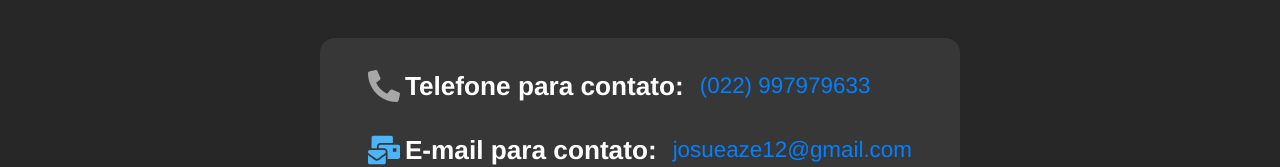
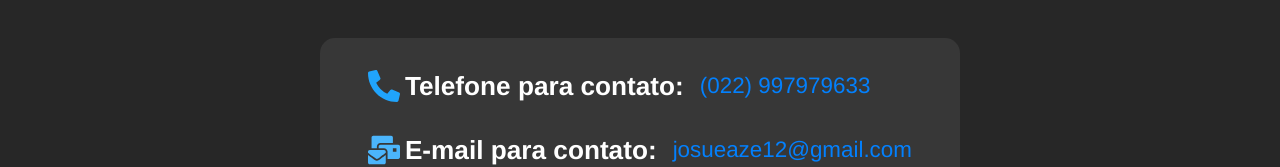
Before and after one commit to Josuerx12/portfolio, a React (Vite) app: page /contato in a window 1280 px wide. Shown: the part 314-481 px from the top of the page. Built offline with nearby package versions, Linux system fonts and the light colour scheme.

Commit message:
changes 2

```diff
--- a/src/Routes/Contact.sass
+++ b/src/Routes/Contact.sass
@@ -29,7 +29,7 @@
                 justify-content: center
                 align-items: center
                 & svg
-                    color: #a7a7a7
+                    color: #20a4fc
                     font-size: 2rem
             & a
                 color: $title-color
```
